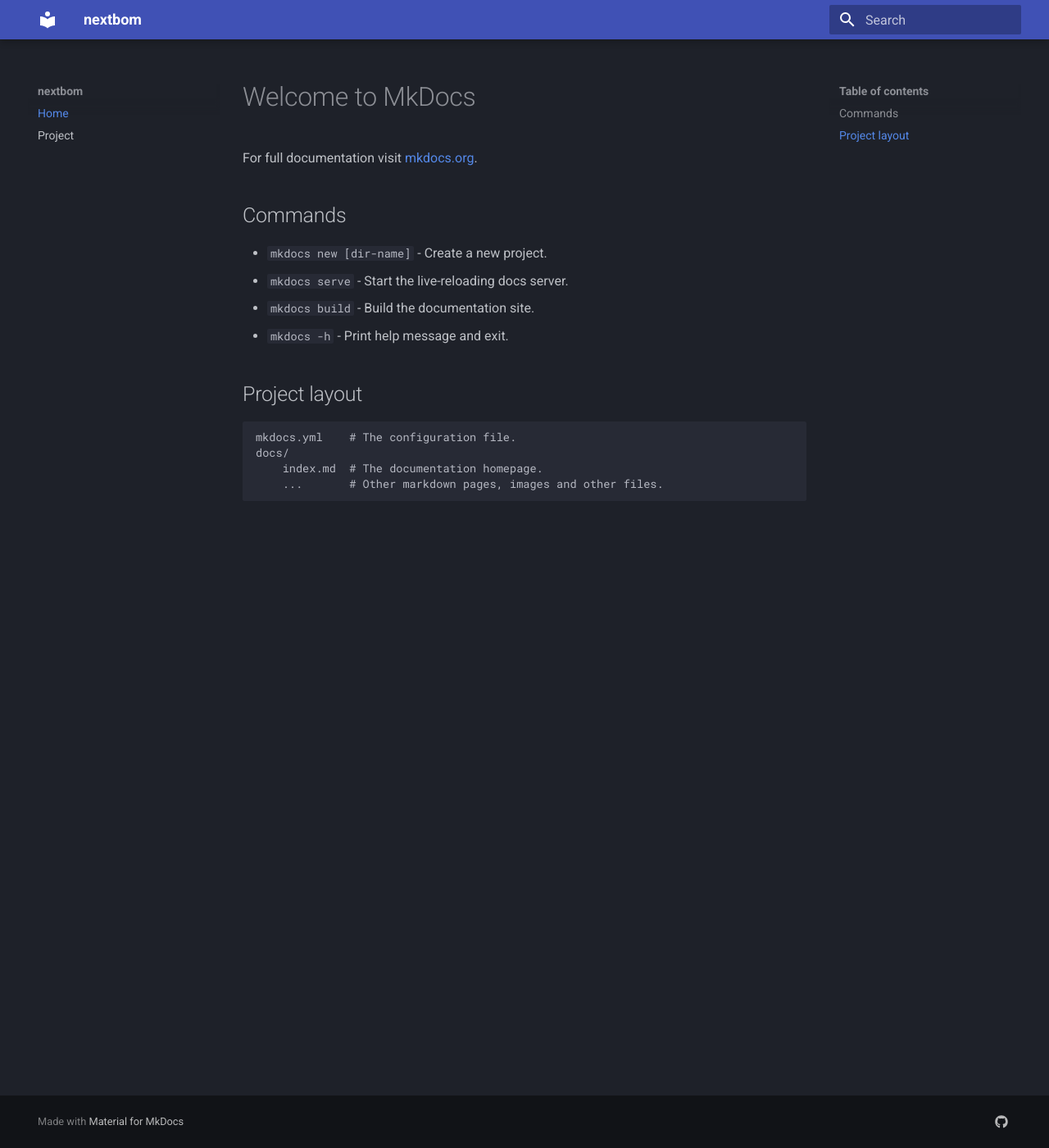
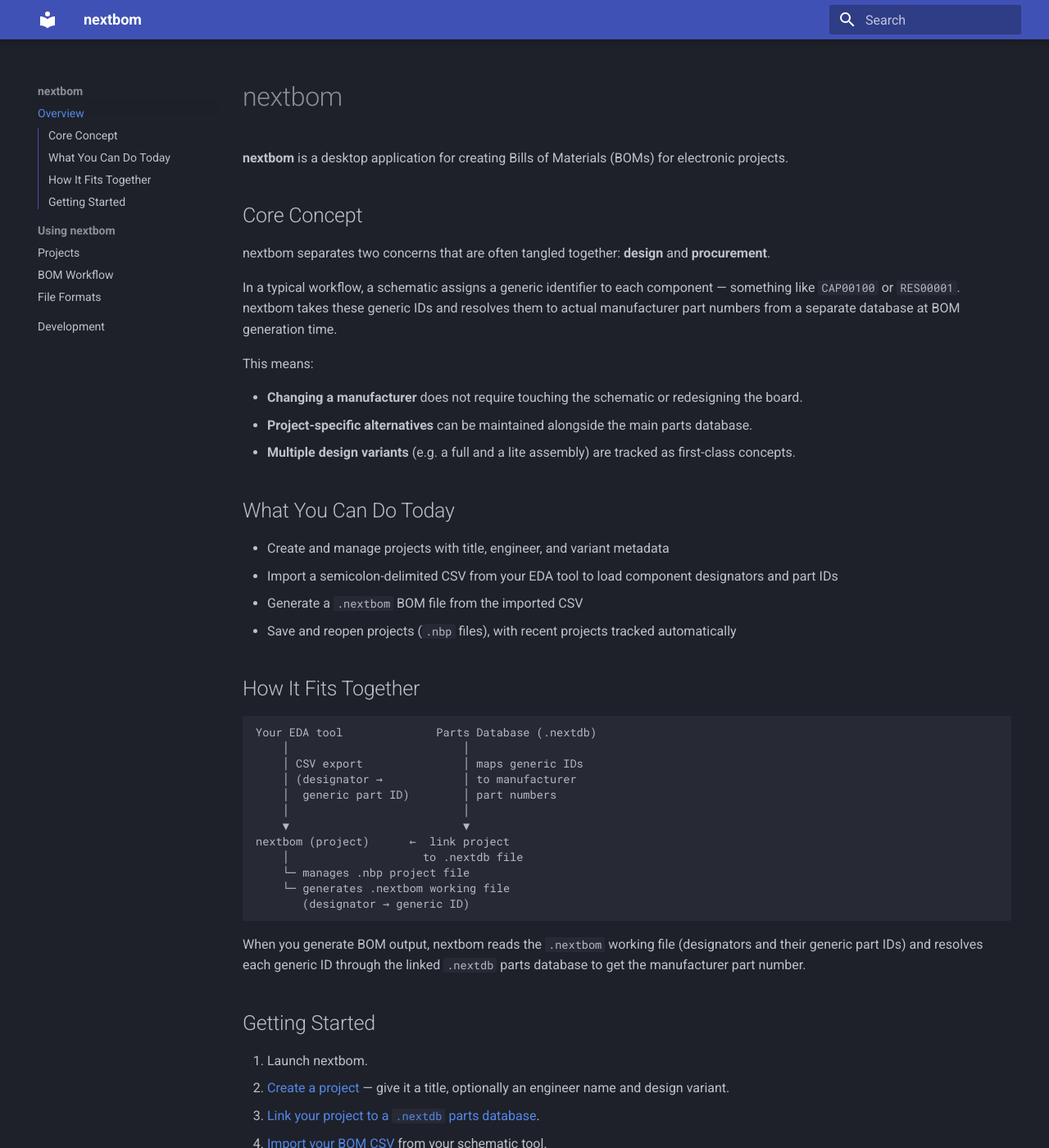
Before and after one commit to jakobgif/nextbom, an MkDocs documentation site: the page built from docs/index.md, in a window 1280 px wide and 1400 px high. Shown: the whole window at 82% size. Built offline with MkDocs 1.6.1 and Material for MkDocs 9.7.7, drawn with Linux system fonts in a browser that asks for light colours; some of the changed text lies outside the part shown.

Commit message:
Update user documentation with complete BOM workflow and file format specifications
- Add comprehensive overview page explaining design/procurement separation
- Document project lifecycle: create, open, save, link database, edit metadata
- Add step-by-step BOM workflow: import CSV, configure, create file, generate output
- Document all file formats: .nbp (projects), .nextdb (parts database), .nextbom (BOM working files), CSV import
- Update mkdocs.yml with organized navigation and Material theme features
- Clarify that .nextdb must be linked before creating BOM file
- Update development reference to distinguish between BOM working files and parts database

Co-Authored-By: Claude Sonnet 4.6 <noreply@anthropic.com>

````diff
--- a/docs/index.md
+++ b/docs/index.md
@@ -1,17 +1,50 @@
-# Welcome to MkDocs
+# nextbom
 
-For full documentation visit [mkdocs.org](https://www.mkdocs.org).
+**nextbom** is a desktop application for creating Bills of Materials (BOMs) for electronic projects.
 
-## Commands
+## Core Concept
 
-* `mkdocs new [dir-name]` - Create a new project.
-* `mkdocs serve` - Start the live-reloading docs server.
-* `mkdocs build` - Build the documentation site.
-* `mkdocs -h` - Print help message and exit.
+nextbom separates two concerns that are often tangled together: **design** and **procurement**.
 
-## Project layout
+In a typical workflow, a schematic assigns a generic identifier to each component — something like `CAP00100` or `RES00001`. nextbom takes these generic IDs and resolves them to actual manufacturer part numbers from a separate database at BOM generation time.
 
-    mkdocs.yml    # The configuration file.
-    docs/
-        index.md  # The documentation homepage.
-        ...       # Other markdown pages, images and other files.
+This means:
+
+- **Changing a manufacturer** does not require touching the schematic or redesigning the board.
+- **Project-specific alternatives** can be maintained alongside the main parts database.
+- **Multiple design variants** (e.g. a full and a lite assembly) are tracked as first-class concepts.
+
+## What You Can Do Today
+
+- Create and manage projects with title, engineer, and variant metadata
+- Import a semicolon-delimited CSV from your EDA tool to load component designators and part IDs
+- Generate a `.nextbom` BOM file from the imported CSV
+- Save and reopen projects (`.nbp` files), with recent projects tracked automatically
+
+## How It Fits Together
+
+```
+Your EDA tool              Parts Database (.nextdb)
+    │                          │
+    │ CSV export               │ maps generic IDs
+    │ (designator →            │ to manufacturer
+    │  generic part ID)        │ part numbers
+    │                          │
+    ▼                          ▼
+nextbom (project)      ←  link project
+    │                    to .nextdb file
+    └─ manages .nbp project file
+    └─ generates .nextbom working file
+       (designator → generic ID)
+```
+
+When you generate BOM output, nextbom reads the `.nextbom` working file (designators and their generic part IDs) and resolves each generic ID through the linked `.nextdb` parts database to get the manufacturer part number.
+
+## Getting Started
+
+1. Launch nextbom.
+2. [Create a project](project.md) — give it a title, optionally an engineer name and design variant.
+3. [Link your project to a `.nextdb` parts database](project.md#linking-the-parts-database).
+4. [Import your BOM CSV](workflow.md#import-csv) from your schematic tool.
+5. [Create a nextbom BOM file](workflow.md#create-bom-file) from the imported data.
+6. Save the project (`Ctrl+S`).
--- a/mkdocs.yml
+++ b/mkdocs.yml
@@ -5,10 +5,27 @@ theme:
   name: material
   palette:
     - scheme: slate
+  features:
+    - navigation.sections
+    - navigation.indexes
+    - navigation.top
+    - toc.integrate
+    - content.tooltips
+
+markdown_extensions:
+  - admonition
+  - tables
+  - toc:
+      permalink: true
+  - pymdownx.superfences
 
 nav:
-  - Home: index.md
-  - Project: project.md
+  - Overview: index.md
+  - Using nextbom:
+    - Projects: project.md
+    - BOM Workflow: workflow.md
+    - File Formats: file-formats.md
+  - Development: development.md
 
 extra:
   social:
````
Also changed, not shown: docs/development.md (+6 -2 lines), docs/file-formats.md (added, +68 -0 lines), docs/project.md (+62 -1 lines), docs/workflow.md (added, +61 -0 lines).
